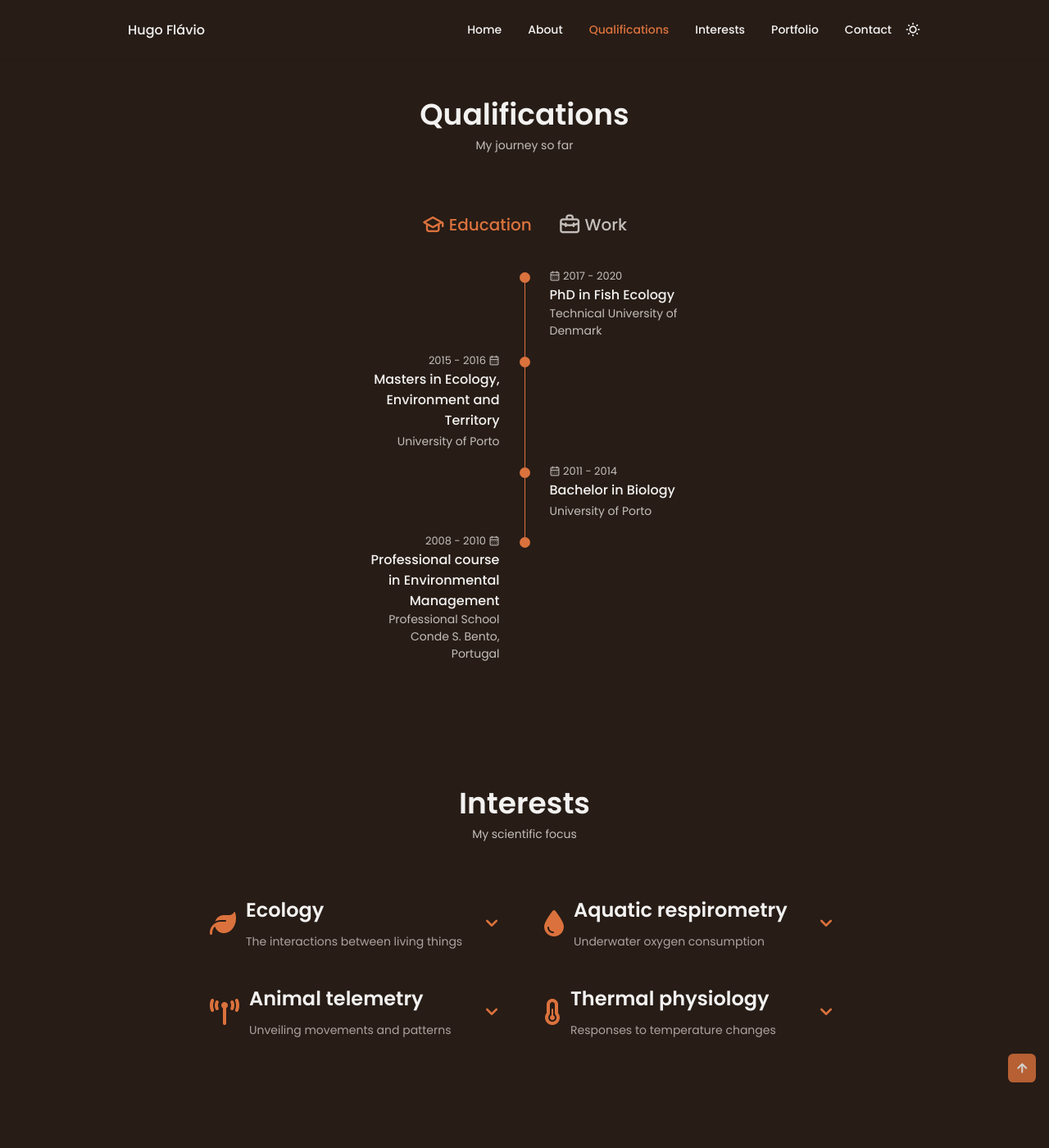
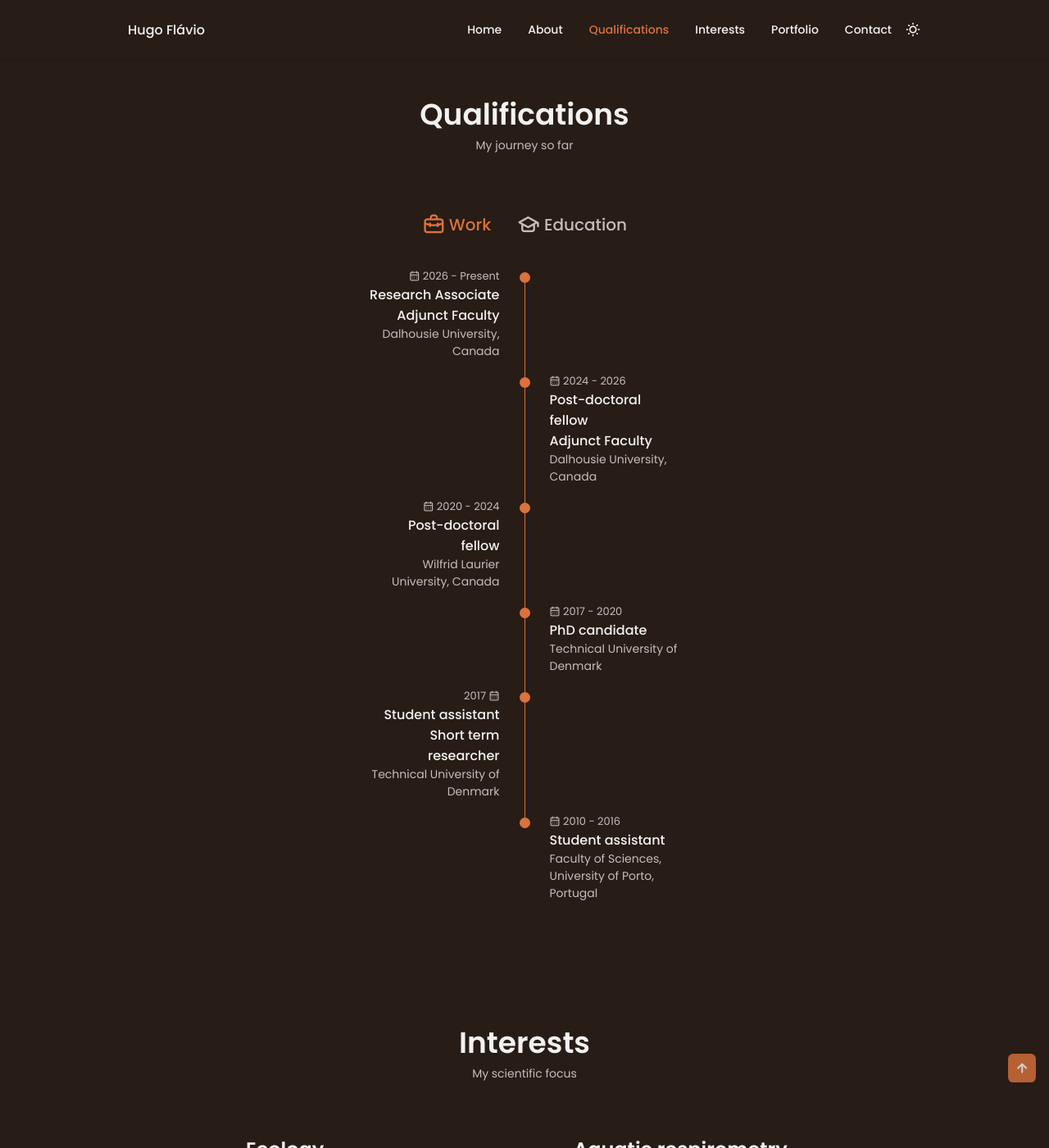
Before and after one commit to hugomflavio/hugoflavio-com, a Jekyll site: the page built from index.html, in a window 1280 px wide and 1400 px high, scrolled down 1906 px. Shown: the whole window at 82% size. Built offline with Jekyll 4.4.1, drawn with Linux system fonts in a browser that asks for light colours; nearby versions of some CDN libraries.

Commit message:
update qualifications

```diff
--- a/_includes/home/home_qualifications.html
+++ b/_includes/home/home_qualifications.html
@@ -4,48 +4,29 @@
 
     <div class="qualification__container container">
         <div class="qualification__tabs">
-            <div class="qualification__button button--flex qualification__active" data-target='#education'>
+            <div class="qualification__button button--flex qualification__active" data-target='#work'>
+                <i class="uil uil-briefcase-alt qualification__icon"></i>
+                Work
+            </div>
+            <div class="qualification__button button--flex" data-target='#education'>
                 <i class="uil uil-graduation-cap qualification__icon"></i>
                 Education
-            </div>
-
-            <div class="qualification__button button--flex" data-target='#work'>
-                <i class="uil uil-briefcase-alt qualification__icon"></i>
-                Work
             </div>
         </div>
 
         <div class="qualification__sections">
-            <!--==================== EDUCATION CONTENT ====================-->
-            <div class="qualification__content qualification__active" data-content id="education">
-                <!--==================== EDUCATION 1 ====================-->
-                <!--==================== EDUCATION 2 ====================-->
-                <div class="qualification__data">
-                    <div></div>
-
-                    <div>
-                        <span class="qualification__rounder"></span>
-                        <span class="qualification__line"></span>
-                    </div>
-
+            <!--==================== WORK CONTENT ====================-->
+            <div class="qualification__content qualification__active" data-content id="work">
+                <!--==================== WORK 2024 ====================-->
+                <div class="qualification__data qualification__data__left">
                     <div>
                         <div class="qualification__calendar">
                             <i class="uil uil-calendar-alt"></i>
-                            2017 - 2020
+                            2026 - Present
                         </div>
-                        <h3 class="qualification__title">PhD in Fish Ecology</h3>
-                        <span class="qualification__subtitle">Technical University of Denmark</span>
-                    </div>
-                </div>
-                <!--==================== EDUCATION 3 ====================-->
-                <div class="qualification__data qualification__data__left">
-                    <div>
-                        <div class="qualification__calendar">
-                            2015 - 2016
-                            <i class="uil uil-calendar-alt"></i>
-                        </div>
-                        <h3 class="qualification__title">Masters in Ecology, Environment and Territory</h3>
-                        <span class="qualification__subtitle">University of Porto</span>
+                        <h3 class="qualification__title">Research Associate<br>Adjunct Faculty</h3>
+                        <span class="qualification__subtitle">Dalhousie University, Canada</span>
+
                     </div>
 
                     <div>
@@ -53,43 +34,6 @@
                         <span class="qualification__line"></span>
                     </div>
                 </div>
-                <!--==================== EDUCATION 4 ====================-->
-                <div class="qualification__data">
-                    <div></div>
-
-                    <div>
-                        <span class="qualification__rounder"></span>
-                        <span class="qualification__line"></span>
-                    </div>
-
-                    <div>
-                        <div class="qualification__calendar">
-                            <i class="uil uil-calendar-alt"></i>
-                            2011 - 2014
-                        </div>
-                        <h3 class="qualification__title">Bachelor in Biology</h3>
-                        <span class="qualification__subtitle">University of Porto</span>
-                    </div>
-                </div>
-                <!--==================== EDUCATION 5 ====================-->
-                <div class="qualification__data qualification__data__left">
-                    <div>
-                        <div class="qualification__calendar">
-                            2008 - 2010
-                            <i class="uil uil-calendar-alt"></i>
-                        </div>
-                        <h3 class="qualification__title">Professional course in Environmental Management</h3>
-                        <span class="qualification__subtitle">Professional School Conde S. Bento, Portugal</span>
-                    </div>
-
-                    <div>
-                        <span class="qualification__rounder"></span>
-                        <!-- <span class="qualification__line"></span> -->
-                    </div>
-                </div>
-            </div>
-            <!--==================== WORK CONTENT ====================-->
-            <div class="qualification__content" data-content id="work">
                 <!--==================== WORK 2024 ====================-->
                 <div class="qualification__data">
                     <div></div>
@@ -102,9 +46,9 @@
                     <div>
                         <div class="qualification__calendar">
                             <i class="uil uil-calendar-alt"></i>
-                            2024 - Present
+                            2024 - 2026
                         </div>
-                        <h3 class="qualification__title">Post-doctoral fellow/Adjunct Faculty</h3>
+                        <h3 class="qualification__title">Post-doctoral fellow<br>Adjunct Faculty</h3>
                         <span class="qualification__subtitle">Dalhousie University, Canada</span>
 
                     </div>
@@ -113,8 +57,8 @@
                 <div class="qualification__data qualification__data__left">
                     <div>
                         <div class="qualification__calendar">
+                            <i class="uil uil-calendar-alt"></i>
                             2020 - 2024
-                            <i class="uil uil-calendar-alt"></i>
                         </div>
                         <h3 class="qualification__title">Post-doctoral fellow</h3>
                         <span class="qualification__subtitle">Wilfrid Laurier University, Canada</span>
@@ -183,6 +127,77 @@
                     </div>
                 </div>
             </div>
+            <!--==================== EDUCATION CONTENT ====================-->
+            <div class="qualification__content" data-content id="education">
+                <!--==================== EDUCATION 1 ====================-->
+                <div class="qualification__data">
+                    <div></div>
+
+                    <div>
+                        <span class="qualification__rounder"></span>
+                        <span class="qualification__line"></span>
+                    </div>
+
+                    <div>
+                        <div class="qualification__calendar">
+                            <i class="uil uil-calendar-alt"></i>
+                            2017 - 2020
+                        </div>
+                        <h3 class="qualification__title">PhD in Fish Ecology</h3>
+                        <span class="qualification__subtitle">Technical University of Denmark</span>
+                    </div>
+                </div>
+                <!--==================== EDUCATION 2 ====================-->
+                <div class="qualification__data qualification__data__left">
+                    <div>
+                        <div class="qualification__calendar">
+                            2015 - 2016
+                            <i class="uil uil-calendar-alt"></i>
+                        </div>
+                        <h3 class="qualification__title">Masters in Ecology, Environment and Territory</h3>
+                        <span class="qualification__subtitle">University of Porto</span>
+                    </div>
+
+                    <div>
+                        <span class="qualification__rounder"></span>
+                        <span class="qualification__line"></span>
+                    </div>
+                </div>
+                <!--==================== EDUCATION 3 ====================-->
+                <div class="qualification__data">
+                    <div></div>
+
+                    <div>
+                        <span class="qualification__rounder"></span>
+                        <span class="qualification__line"></span>
+                    </div>
+
+                    <div>
+                        <div class="qualification__calendar">
+                            <i class="uil uil-calendar-alt"></i>
+                            2011 - 2014
+                        </div>
+                        <h3 class="qualification__title">Bachelor in Biology</h3>
+                        <span class="qualification__subtitle">University of Porto</span>
+                    </div>
+                </div>
+                <!--==================== EDUCATION 4 ====================-->
+                <div class="qualification__data qualification__data__left">
+                    <div>
+                        <div class="qualification__calendar">
+                            2008 - 2010
+                            <i class="uil uil-calendar-alt"></i>
+                        </div>
+                        <h3 class="qualification__title">Professional course in Environmental Management</h3>
+                        <span class="qualification__subtitle">Professional School Conde S. Bento, Portugal</span>
+                    </div>
+
+                    <div>
+                        <span class="qualification__rounder"></span>
+                        <!-- <span class="qualification__line"></span> -->
+                    </div>
+                </div>
+            </div>
 
 <!--             <div class="qualification__learn-more">
                 <a href="qualifications/index.html" class="button button--flex">
```
